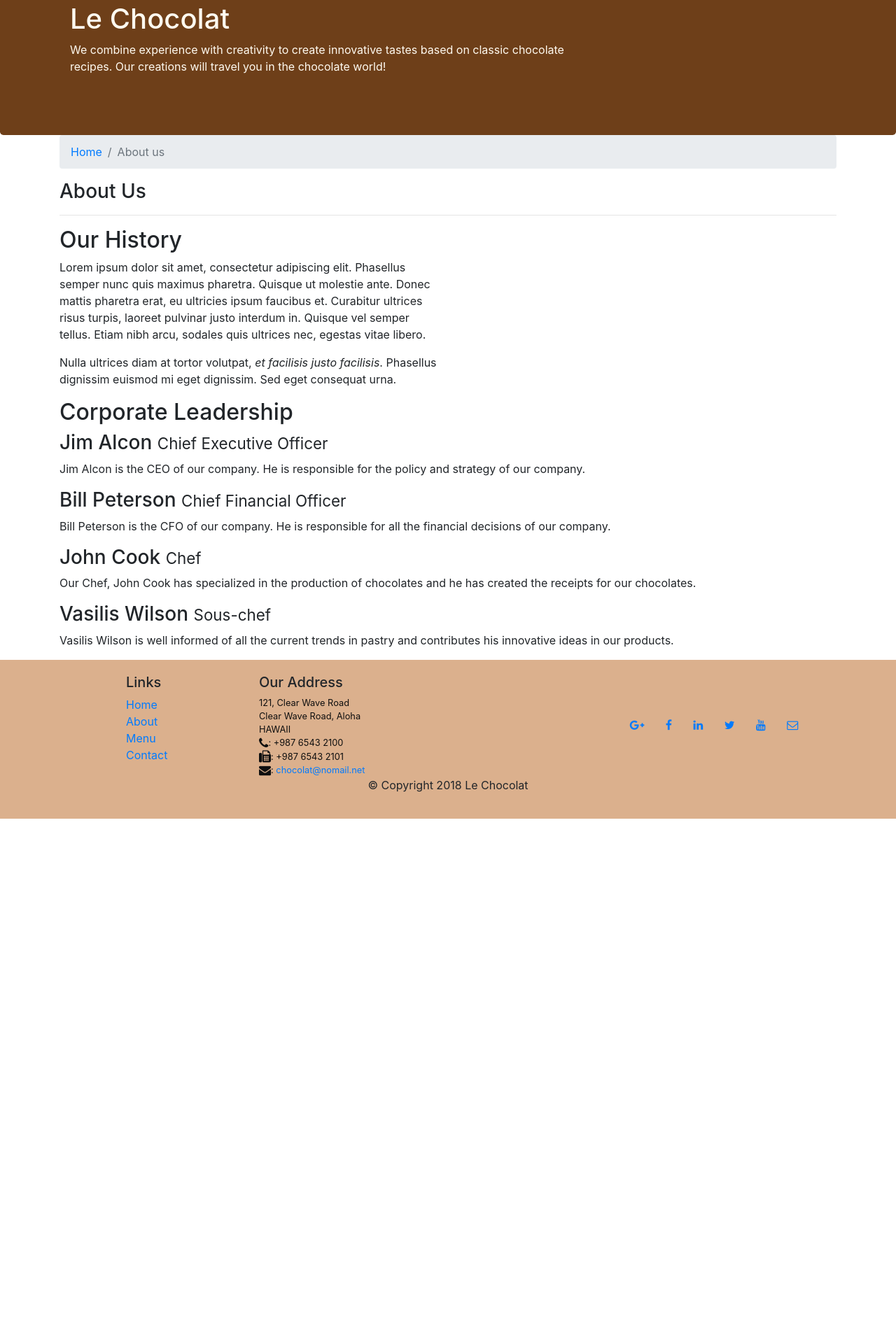
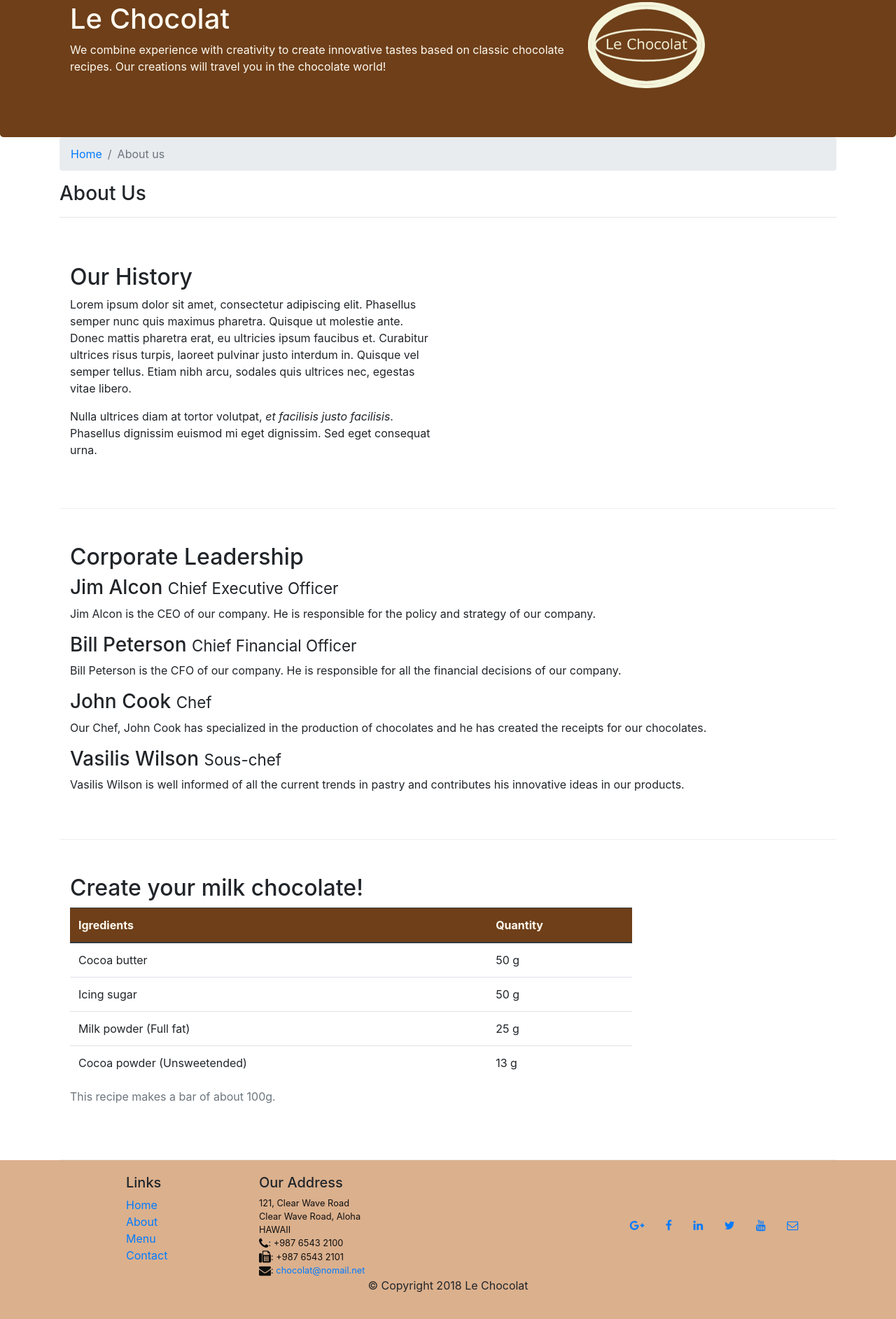
Before and after one commit to giwta-dv/leChocolat, a website: page aboutus.html in a window 1280 px wide. Shown: the part 117-2002 px from the top of the page at 70% size. Before the commit the page ends 1287 px from the top, so only its background shows below. Drawn offline with nearby package versions, Linux system fonts and the light colour scheme.

Commit message:
Bootstrap Assignment 4 Task

```diff
--- a/aboutus.html
+++ b/aboutus.html
@@ -17,7 +17,7 @@
 <body>
     <nav class="navbar navbar-expand-md navbar-light bg-light fixed-top">
         <div class="container">
-            <a class="navbar-brand" href="/index.html">Le Chocolat</a>
+            <a class="navbar-brand" href="./index.html"><img src="images/logo.png" height="40" width="54"></a>
             <button class="navbar-toggler" type="button" data-toggle="collapse" data-target="#Navbar">
                 <span class="navbar-toggler-icon"></span>
             </button>
@@ -48,6 +48,7 @@
                         recipes. Our creations will travel you in the chocolate world!</p>
                 </div>
                 <div class="col col-sm">
+                    <img src="images/logo.png" class="img-fluid">
                 </div>
             </div>
         </div>
@@ -68,7 +69,7 @@
             </div>
         </div>
 
-        <div class="row">
+        <div class="row row-content">
             <div class="col-12 col-sm-6">
                 <h2>Our History</h2>
                 <p>Lorem ipsum dolor sit amet, consectetur adipiscing elit. Phasellus semper nunc quis maximus pharetra.
@@ -83,7 +84,7 @@
         </div>
 
 
-        <div class="row">
+        <div class="row row-content">
             <div class="col-12">
                 <h2>Corporate Leadership</h2>
                 <h3>Jim Alcon <small>Chief Executive Officer </small></h3>
@@ -104,7 +105,42 @@
                     ideas in our products. </p>
             </div>
         </div>
-
+        <div class="row row-content">
+            <div class="col-12 col-sm-9">
+                <h2> Create your milk chocolate!</h2>
+                <div class="table-responsive">
+                    <table class="table table-hover">
+                        <caption>This recipe makes a bar of about 100g.</caption>
+                        <thead class="thead-dark">
+                            <tr>
+                                <th>Igredients</th>
+                                <th>Quantity</th>
+                            </tr>
+                        </thead>
+                        <tbody>
+                            <tr>
+                                <td>Cocoa butter</td>
+                                <td>50 g</td>
+                            </tr>
+                            <tr>
+                                <td>Icing sugar</td>
+                                <td>50 g</td>
+                            </tr>
+                            <tr>
+                                <td>Milk powder (Full fat)</td>
+                                <td>25 g</td>
+                            </tr>
+                            <tr>
+                                <td>Cocoa powder (Unsweetended)</td>
+                                <td>13 g</td>
+                            </tr>
+                        </tbody>
+                    </table>
+                </div>
+            </div>
+            <div class="col-12 col-sm-3">
+            </div>
+        </div>
     </div>
 
     <footer class="footer">
@@ -153,6 +189,7 @@
                     <p>&copy; Copyright 2018 Le Chocolat</p>
                 </div>
             </div>
+
         </div>
     </footer>
     <script src="node_modules/jquery/dist/jquery.min.js"></script>
--- a/css/styles.css
+++ b/css/styles.css
@@ -31,3 +31,9 @@ body{
 .bg-light {
     background-color: #dbb08d !important;
 }
+.table .thead-dark th{
+    color:floralwhite;
+    background-color:#6E3F19
+}
+tr:hover {background-color:#dbb08db0!important
+}
```
Also changed, not shown: index.html (+37 -13 lines), images/cartoonVasilis.png (added), images/dark85.jpg (added), images/logo.png (added), images/promotion.jpg (added).
